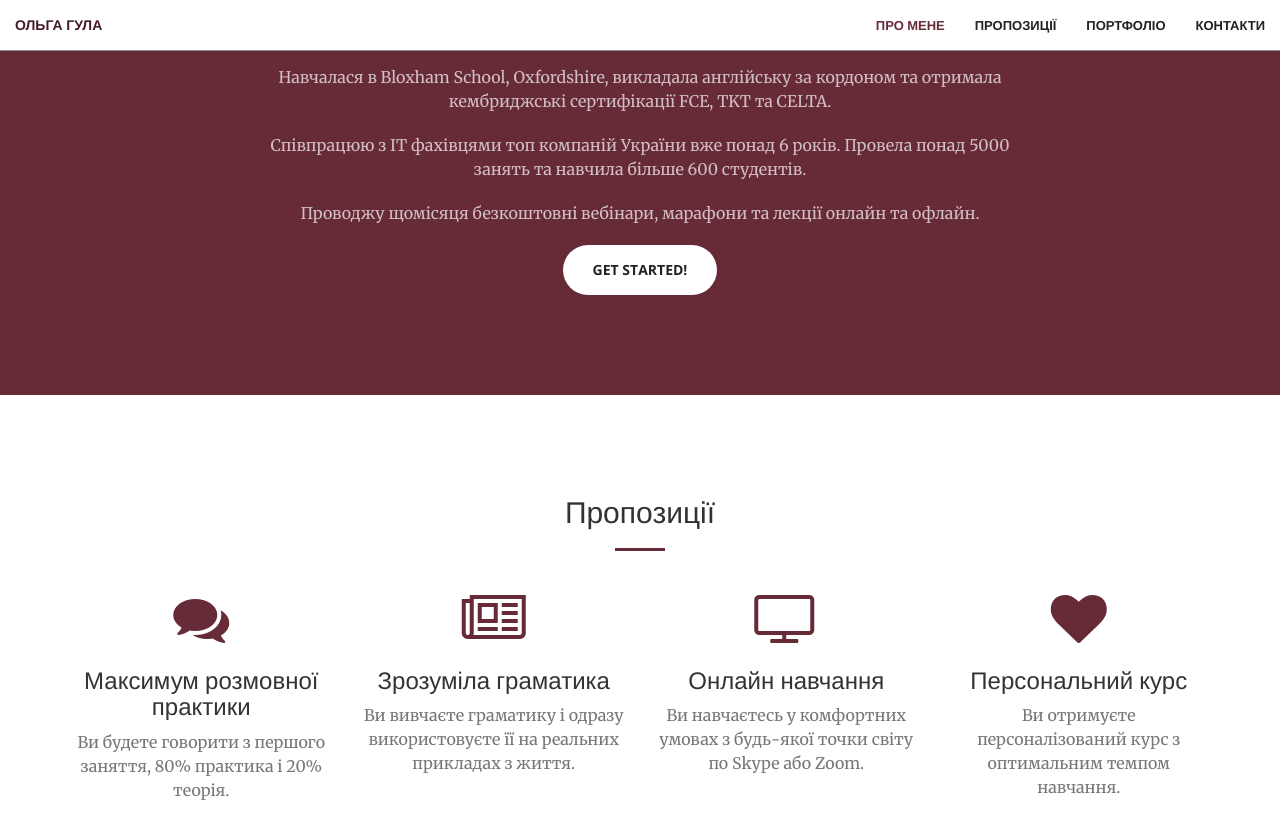
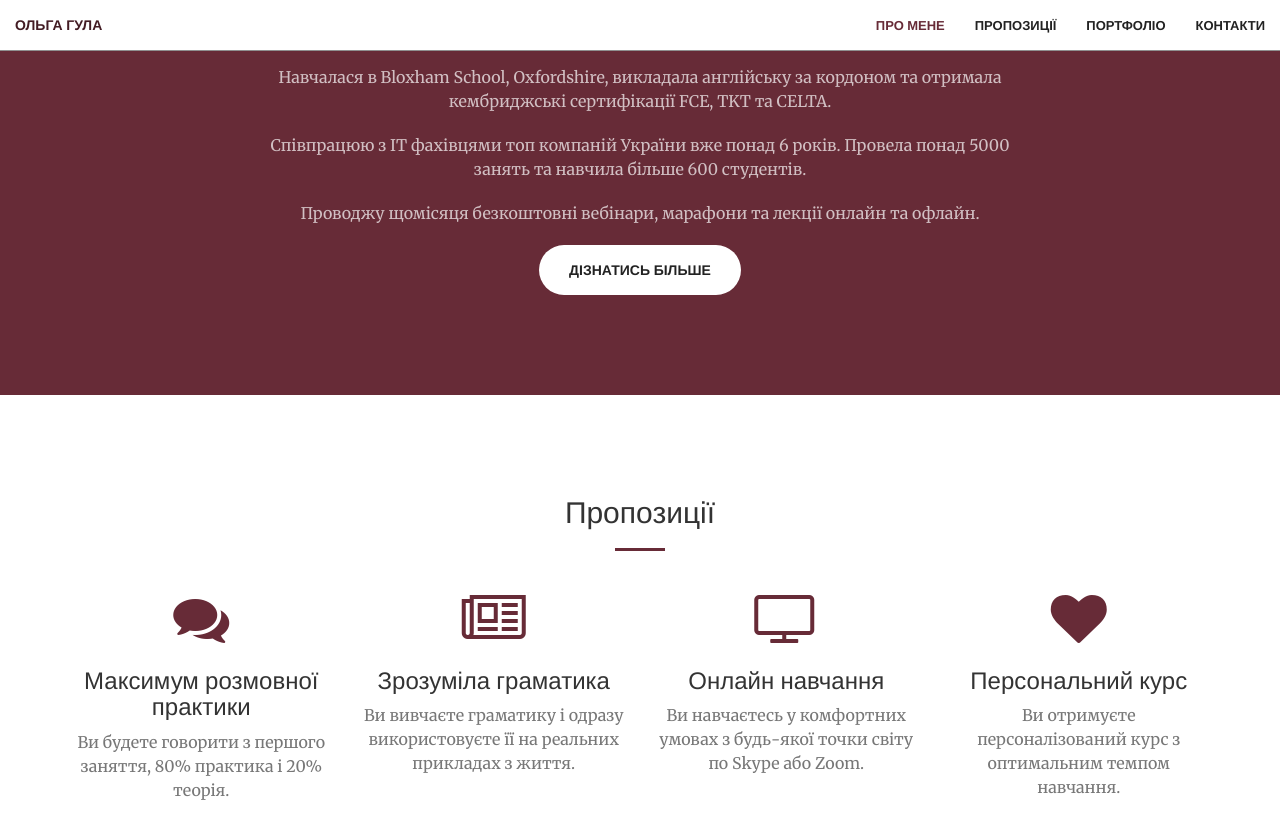
Before and after one commit to yyunikov/hula.yunikov.com, a Jekyll site: the page built from index.html, in a window 1280 px wide and 900 px high, scrolled down 1011 px. Shown: the top 839 px of the window. Built offline with Jekyll 4.4.1, drawn with Linux system fonts in a browser that asks for light colours.

Commit message:
About Me

```diff
--- a/_includes/call-to-action.html
+++ b/_includes/about-me.html
@@ -7,7 +7,7 @@
                 <p class="text-faded">Навчалася в Bloxham School, Oxfordshire, викладала англійську за кордоном та отримала кембриджські сертифікації FCE, TKT та CELTA.</p>
                 <p class="text-faded">Співпрацюю з IT фахівцями топ компаній України вже понад 6 років. Провела понад 5000 занять та навчила  більше 600 студентів.</p>
                 <p class="text-faded">Проводжу щомісяця  безкоштовні вебінари, марафони та лекції онлайн та офлайн.</p>
-                <a href="#" class="btn btn-default btn-xl">Get Started!</a>
+                <a href="https://www.linkedin.com/in/{{ site.linkedin_username }}" target="_blank" class="btn btn-default btn-xl">Дізнатись більше</a>
             </div>
         </div>
     </div>
--- a/_layouts/front.html
+++ b/_layouts/front.html
@@ -6,10 +6,10 @@
 <body id="page-top">
   {% include nav.html %}
   {% include header.html %}
-  {% include call-to-action.html %}
+  {% include about-me.html %}
   {% include services.html %}
   {% include portfolio.html %}
-  {% include aside.html %}
+  {% include consult.html %}
   {% include contact.html %}
   {% include scripts.html %}
 </body>
```
Also changed, not shown: _includes/consult.html (renamed from _includes/aside.html).
